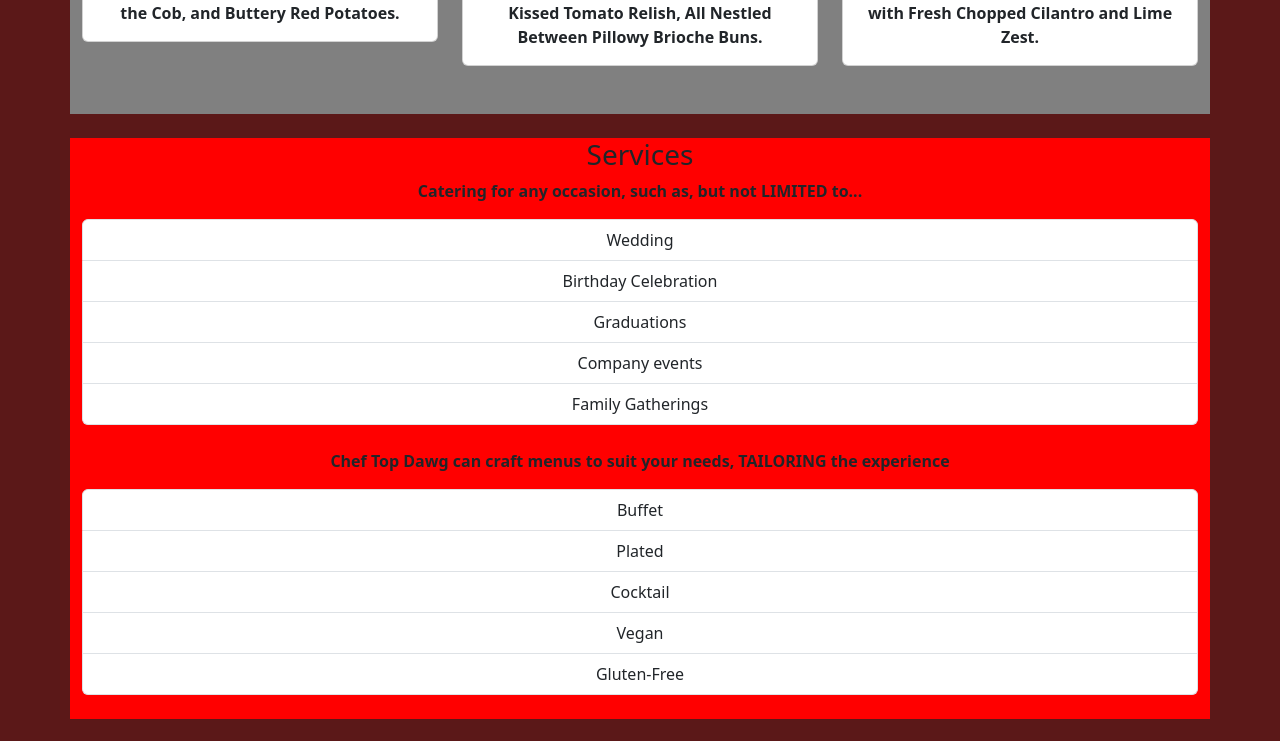
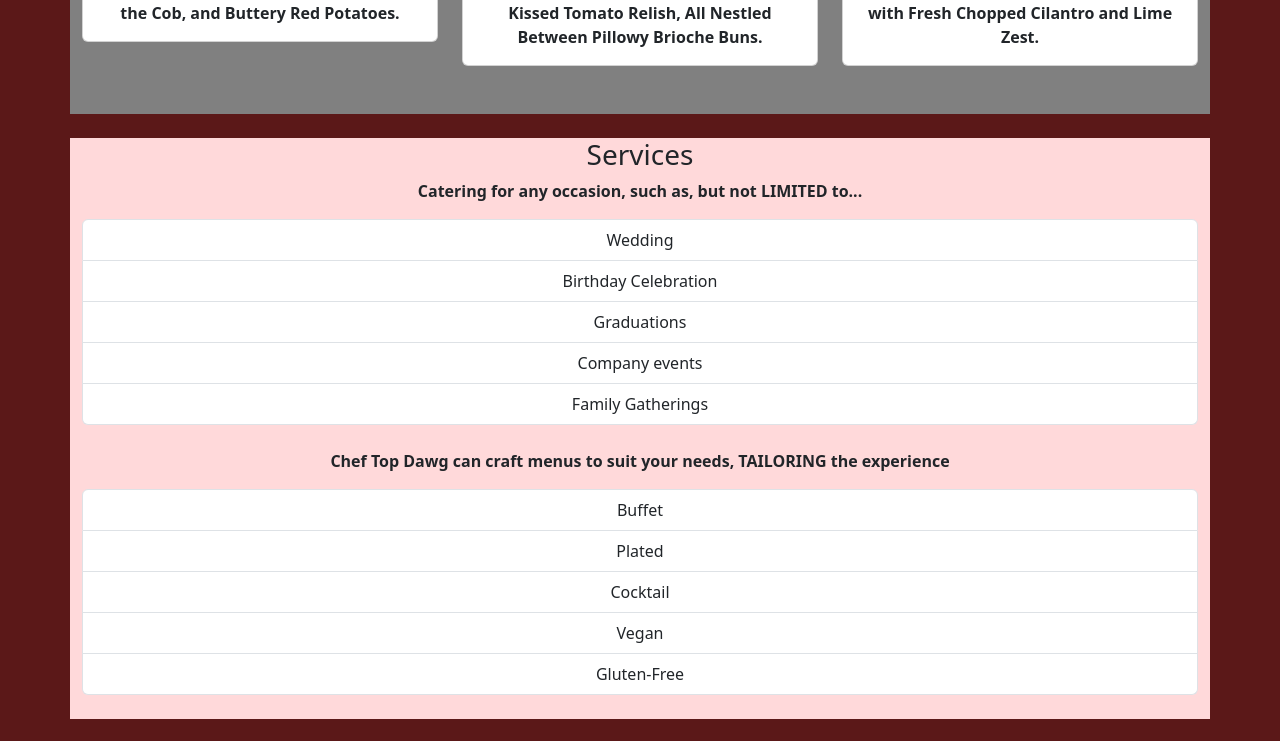
Before and after one commit to techG0LD/CateringLVDawg, a React (Create React App) app: page / in a window 1280 px wide. Shown: the part 900-1641 px from the top of the page. Built offline with nearby package versions, Linux system fonts and the light colour scheme.

Commit message:
contrast color

```diff
--- a/src/App.css
+++ b/src/App.css
@@ -13,7 +13,7 @@
 }
 
 .secB{
-  background-color: red;
+  background-color: #ffd9da;
 }
 
 .secA{
```
